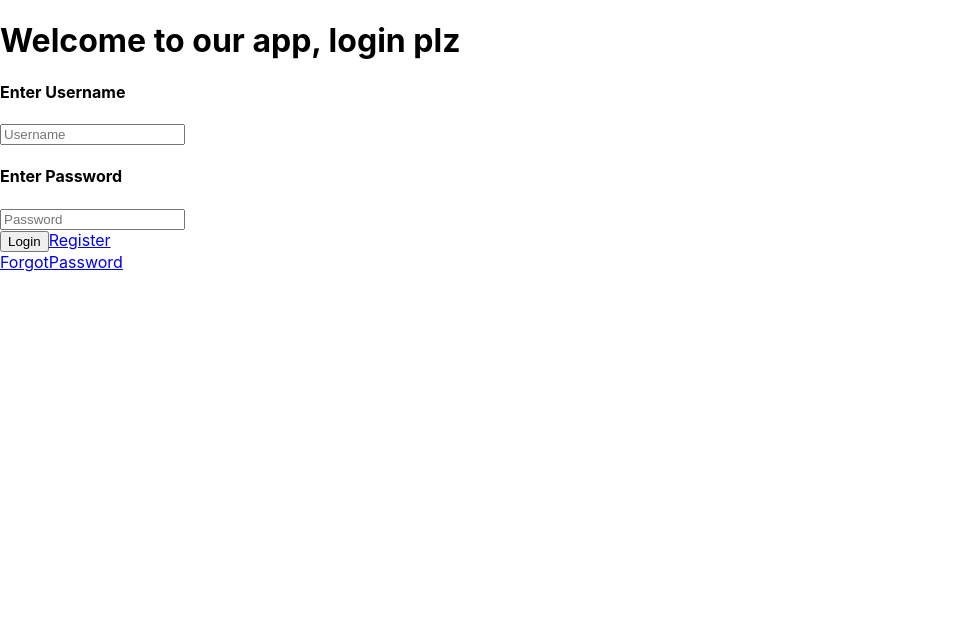
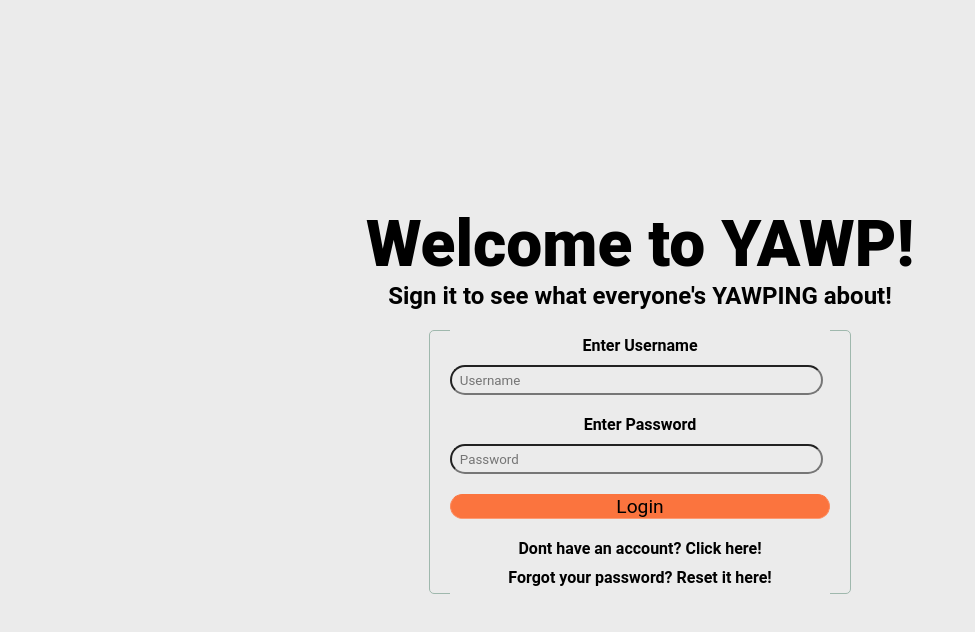
Before and after one commit to 0947JavaReact/project-2---yawp-team1, a React (Create React App) app in the folder frontend/yawp/: page / in a window 1280 px wide. Shown: the top 632 px of the page, without its empty margins (0-975 px from the left). Built offline with nearby package versions, Linux system fonts and the light colour scheme.

Commit message:
login page styled

```diff
--- a/frontend/yawp/src/App.css
+++ b/frontend/yawp/src/App.css
@@ -1,38 +1,11 @@
-.App {
-  text-align: center;
+* {
+    box-sizing: border-box;
+    margin: 0;
+    padding: 0;
+    font-family: 'Roboto', sans-serif;
+    background: #ebebeb;
 }
 
-.App-logo {
-  height: 40vmin;
-  pointer-events: none;
+body > #root > div {
+    height: 100vh;
 }
-
-@media (prefers-reduced-motion: no-preference) {
-  .App-logo {
-    animation: App-logo-spin infinite 20s linear;
-  }
-}
-
-.App-header {
-  background-color: #282c34;
-  min-height: 100vh;
-  display: flex;
-  flex-direction: column;
-  align-items: center;
-  justify-content: center;
-  font-size: calc(10px + 2vmin);
-  color: white;
-}
-
-.App-link {
-  color: #61dafb;
-}
-
-@keyframes App-logo-spin {
-  from {
-    transform: rotate(0deg);
-  }
-  to {
-    transform: rotate(360deg);
-  }
-}
--- a/frontend/yawp/src/App.tsx
+++ b/frontend/yawp/src/App.tsx
@@ -20,6 +20,7 @@ function App() {
 
   console.log({localStorage})
   return (
+    <div className="app">
     <Router>
       <Switch>
         <Route exact path="/"><LoginPage /></Route>
@@ -34,6 +35,7 @@ function App() {
       </Switch>
 
     </Router>
+    </div>
   );
 }
 
--- a/frontend/yawp/src/components/LoginForm/LoginForm.css
+++ b/frontend/yawp/src/components/LoginForm/LoginForm.css
@@ -0,0 +1,65 @@
+:root {
+    --independence: #383e56;
+    --purple: #111344;
+    --orange: #fb743e;
+    --light-blue: #9fb8ad;
+    --white: #ebebeb;
+}
+
+.login {
+    width: 33%;
+    height: 33%;
+    display: flex;
+    flex-direction: column;
+    justify-content: center;
+    border-radius: 5px;
+    border: 1px solid var(--light-blue);
+    padding: 20px;
+}
+
+.login-h4 {
+    margin-bottom: 10px;
+    text-align: center;
+}
+
+.login-input {
+    height: 30px;
+    margin-bottom: 10px;
+    background-color: var(--white);
+    width: 98%;
+    border-radius: 25px;
+    padding: 8px;
+}
+
+.login-button {
+    background: var(--orange);
+    width: 100%;
+    height: 30px;
+    border: 1px solid;
+    margin-top: 10px;
+    margin-bottom: 10px;
+    border-color: #fb743e #fc8b5f #fc9a73;
+    border-radius: 25px;
+    font-size: 1.2rem;
+    font-weight: 400;
+    margin-bottom: 20px;
+}
+
+.login-button:hover {
+    cursor: pointer;
+}
+
+.login-link {
+    text-decoration: none;
+    margin-bottom: 5px;
+    color: black;
+}
+
+.login-link:hover {
+    color: var(--orange);
+}
+
+.input-div {
+    margin-top: 10px;
+    margin-top: 10px;
+}
--- a/frontend/yawp/src/components/LoginForm/LoginForm.tsx
+++ b/frontend/yawp/src/components/LoginForm/LoginForm.tsx
@@ -2,7 +2,7 @@ import * as React from 'react';
 import {useDispatch, useSelector} from 'react-redux';
 import {loginUser} from '../../actions/userActions';
 import {useHistory, Link} from 'react-router-dom';
-import axios from 'axios';
+import './LoginForm.css';
 
 export const LoginForm: React.FC<any> = () => {
 
@@ -45,13 +45,20 @@ export const LoginForm: React.FC<any> = () => {
     return(
         <div className="login">
             <form className="login-form">
-                <h4 className="login-h4">Enter Username</h4>
-                <input type="text" name="username" placeholder="Username" onChange={handleChange}/>
-                <h4 className="login-h4">Enter Password</h4>
-                <input type="password" name="password" placeholder="Password" onChange={handleChange}/>
+                <div className="input-div">
+                    <h4 className="login-h4">Enter Username</h4>
+                <input className="login-input" type="text" name="username" placeholder="Username" onChange={handleChange}/>
+                </div>
+                <div className="input-div">
+                    <h4 className="login-h4">Enter Password</h4>
+                    <input className="login-input" type="password" name="password" placeholder="Password" onChange={handleChange}/>
+                </div>
             </form>
-            <button onClick={login}>Login</button>
-            <Link to="/register">Register</Link>
+            <button className="login-button" onClick={login}>Login</button>
+            <div className="login-links">
+                <h4 className="login-h4">Dont have an account? <Link className="login-link" to="/register">Click here!</Link></h4>
+                <h4 className="login-h4">Forgot your password? <Link className="login-link" to="/forgotpass">Reset it here!</Link></h4>
+            </div>
         </div>
     )
 }
--- /dev/null
+++ b/frontend/yawp/src/views/LoginPage.css
@@ -0,0 +1,28 @@
+:root {
+    --independence: #383e56;
+    --purple: #111344;
+    --orange: #fb743e;
+    --light-blue: #9fb8ad;
+    --white: #ebebeb;
+}
+
+.login-container {
+    height: 100%;
+    display: flex;
+    flex-direction: column;
+    max-width: 1500px !important;
+    margin-left: auto;
+    margin-right: auto;
+    justify-content: center;
+    align-items: center;
+}
+
+.text-container {
+    text-align: center;
+    margin-bottom: 20px;
+}
+
+.login-h1 {
+    font-size: 4rem;
+    font-weight: 1000;
+}
--- a/frontend/yawp/src/views/LoginPage.tsx
+++ b/frontend/yawp/src/views/LoginPage.tsx
@@ -1,14 +1,17 @@
 import * as React from 'react';
 import {LoginForm} from '../components/LoginForm/LoginForm';
 import {Link} from 'react-router-dom';
+import './LoginPage.css';
 
 
 function LoginPage() {
     return (
-        <div className="container">
-            <h1>Welcome to our app, login plz</h1>
+        <div className="login-container">
+            <div className="text-container">
+                <h1 className="login-h1">Welcome to YAWP!</h1>
+                <h2>Sign it to see what everyone's YAWPING about!</h2>
+            </div>
             <LoginForm />
-            <Link to="/forgotpass">ForgotPassword</Link>
         </div>
     )
 }
```
